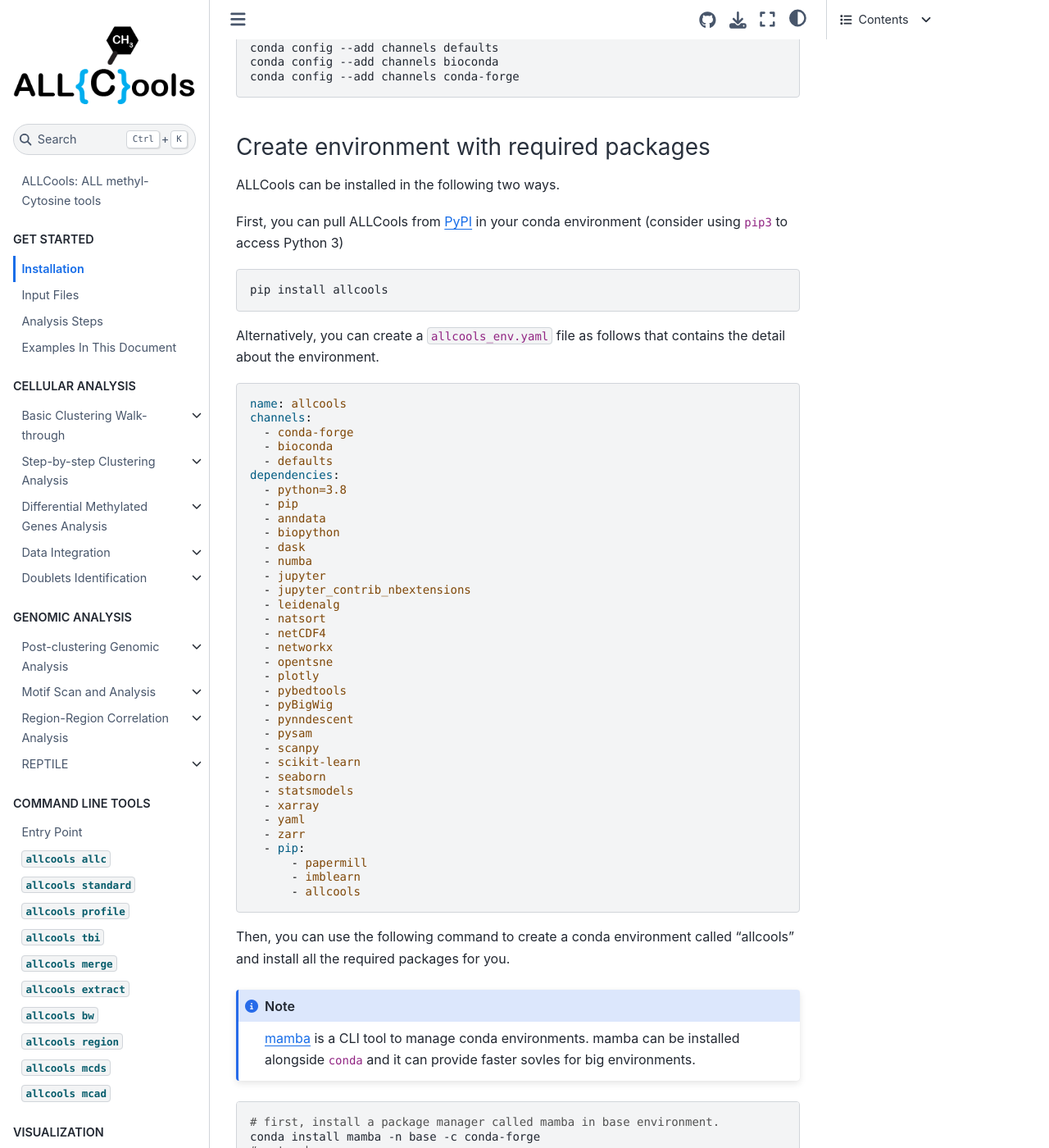
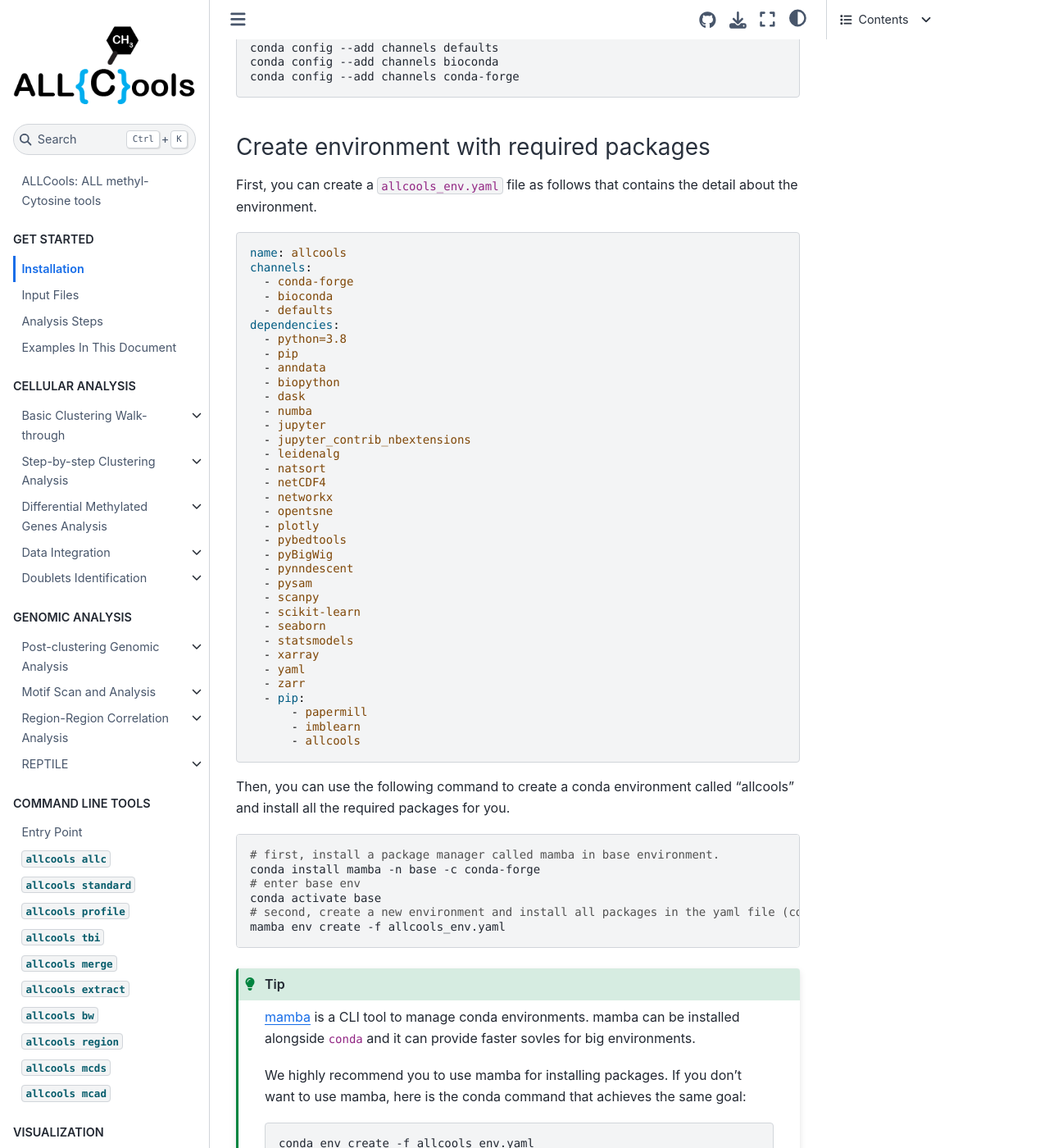
Before and after one commit to lhqing/ALLCools, a Jupyter Book: the page built from docs/allcools/start/installation.md, in a window 1280 px wide and 1400 px high, scrolled down 869 px. Shown: the whole window at 82% size. Built offline with Jupyter Book 1.0.4 settings and Sphinx 7.4.7 and the Sphinx Book theme 1.1.4, drawn with Linux system fonts in a browser that asks for light colours; pages that are not in the unit, such as notebooks, are missing from menus; comment, search, counter and statistics services are not loaded.

Commit message:
Update installation.md

`````diff
--- a/docs/allcools/start/installation.md
+++ b/docs/allcools/start/installation.md
@@ -37,16 +37,7 @@
 
 ### Create environment with required packages
 
-ALLCools can be installed in the following two ways.
-
-First, you can pull ALLCools from [PyPI](https://pypi.org/project/allcools/) in your conda environment (consider
-using <code>pip3</code> to access Python 3)
-
-```shell
-pip install allcools
-```
-
-Alternatively, you can create a `allcools_env.yaml` file as follows that contains the detail about the environment.
+First, you can create a `allcools_env.yaml` file as follows that contains the detail about the environment.
 
 ```yaml
 name: allcools
@@ -86,12 +77,7 @@
       - allcools
 ```
 
-Then, you can use the following command to create a conda environment called "allcools" and install all the required
-packages for you.
-
-````{note}
-[mamba](https://mamba.readthedocs.io/en/latest/installation.html) is a CLI tool to manage conda environments. mamba can be installed alongside <code>conda</code> and it can provide faster sovles for big environments.
-````
+Then, you can use the following command to create a conda environment called "allcools" and install all the required packages for you.
 
 ```shell
 # first, install a package manager called mamba in base environment.
`````
Also changed, not shown: other parts of docs/allcools/start/installation.md (+2 -0 lines).
